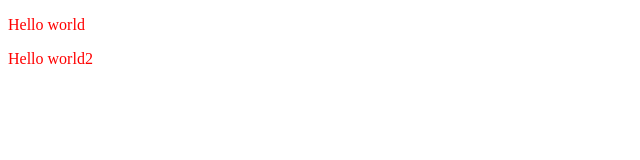
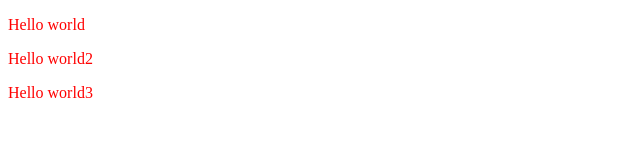
Before and after one commit to damodred53/Projet3, a plain HTML site: page projet1.html in a window 1280 px wide. Shown: the whole page, without its empty margins (0-640 px from the left). Drawn offline with Linux system fonts and the light colour scheme.

Commit message:
Add files via upload

```diff
--- a/projet1.html
+++ b/projet1.html
@@ -8,5 +8,6 @@
 <body>
 <p>Hello world</p>
 <p>Hello world2</p>
+<p>Hello world3</p>
 </body>
 </html>
```
